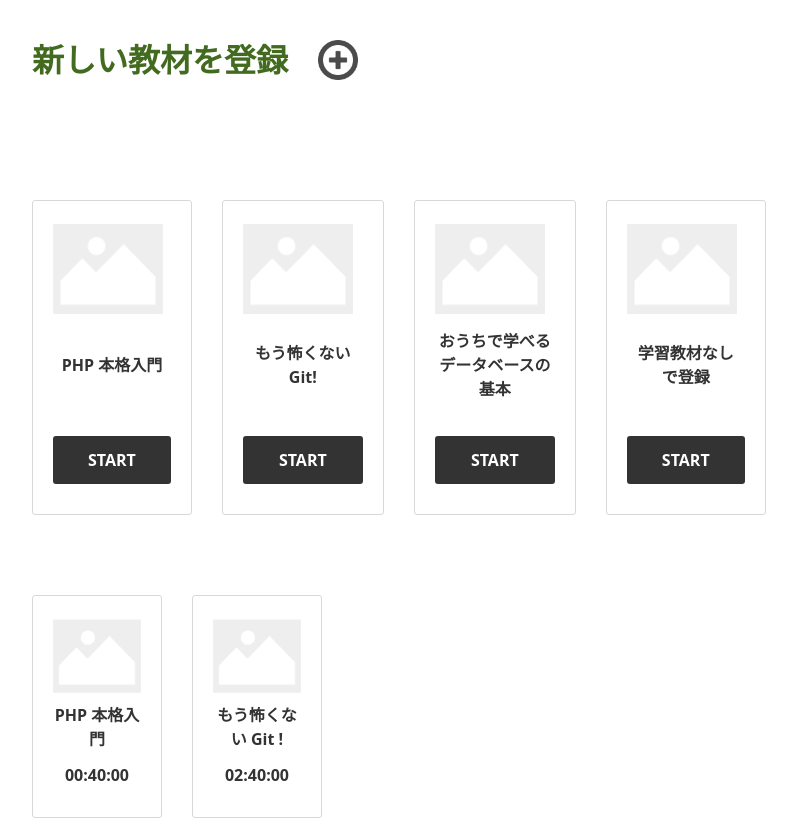
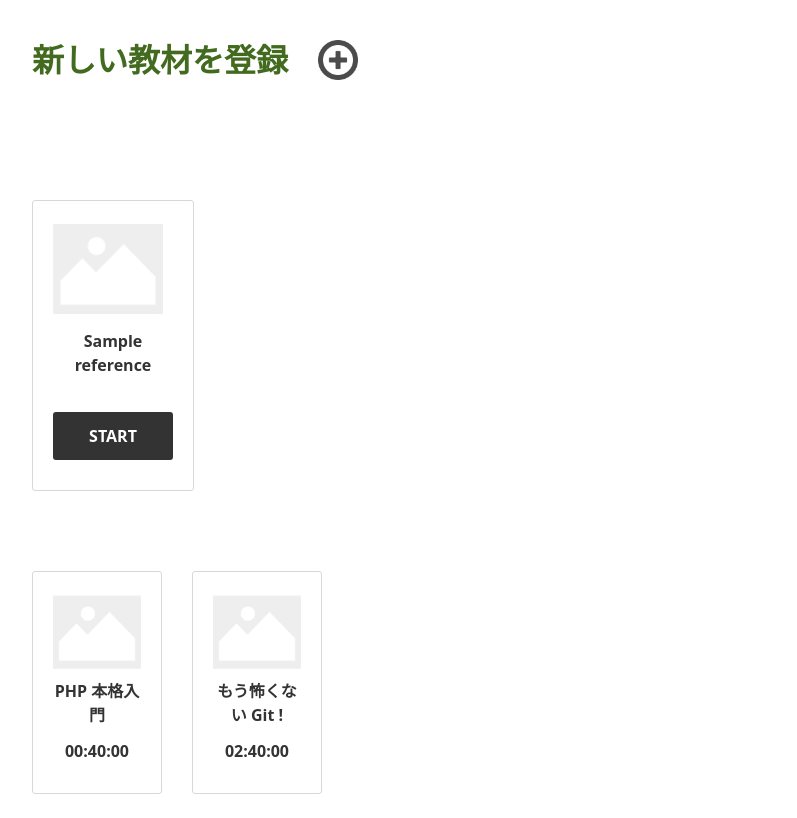
Before and after one commit to FumihikoTsutsuguchi/team-app, a PHP site: page /self-study.php in a window 1280 px wide. Shown: the part 244-1062 px from the top of the page, without its empty margins (8-805 px from the left). After the commit the page ends 1038 px from the top, so only its background shows below. Run offline with PHP 8.4, Linux system fonts and the light colour scheme; tables that the repository leaves empty hold one stand-in row (values such as "Sample post").

Commit message:
教材一覧ページの教材表示機能を作成
- self-study.php
教材を表示するための処理を追加しています。
現状画像の表示には未対応です。
教材が増えたときに無限に表示してしまう問題があります。

- load_lerning_references.dump
教材を表示する際、教材無しで始めることに対応するためにid==1のタイトルを変更しています。

```diff
--- a/app/front/self-study.php
+++ b/app/front/self-study.php
@@ -35,34 +35,19 @@
         </div>
         <div class="p-self-study-list">
             <ul>
+                <?php
+                    for ($i = 0; $i < count($referencesTitle); $i++) {
+                        echo <<<EOT
                             <li>
                                 <div>
                                 <img src="./img/icon/study-dummy.png" alt="">
                                 </div>
-                    <p>PHP 本格入門</p>
+                                <p>{$referencesTitle[$i]}</p>
                                 <button type="submit" class="c-button">START</button>
                             </li>
-                <li>
-                    <div>
-                        <img src="./img/icon/study-dummy.png" alt="">
-                    </div>
-                    <p>もう怖くない Git!</p>
-                    <button type="submit" class="c-button">START</button>
-                </li>
-                <li>
-                    <div>
-                        <img src="./img/icon/study-dummy.png" alt="">
-                    </div>
-                    <p>おうちで学べるデータベースの基本</p>
-                    <button type="submit" class="c-button">START</button>
-                </li>
-                <li>
-                    <div>
-                        <img src="./img/icon/study-dummy.png" alt="">
-                    </div>
-                    <p>学習教材なし<br>で登録</p>
-                    <button type="submit" class="c-button">START</button>
-                </li>
+                        EOT;
+                    }
+                ?>
             </ul>
         </div>
 
@@ -99,5 +84,4 @@
         </div>
     </div>
 </div>
-
 <?php require_once("./footer.php"); ?>
--- a/app/php/references.php
+++ b/app/php/references.php
@@ -35,7 +35,12 @@ function getLearningReferencesTitle()
     $pdo = dbConnect();
 
     try {
-        $query = 'SELECT reference_title FROM lerning_references';
+        $query = <<<EOT
+            SELECT
+                *
+            FROM
+                lerning_references
+        EOT;
         $statement = $pdo->prepare($query);
         $statement->execute();
 
```
Also changed, not shown: 1 other file. Lines whose indentation alone changed are shown as unchanged.
